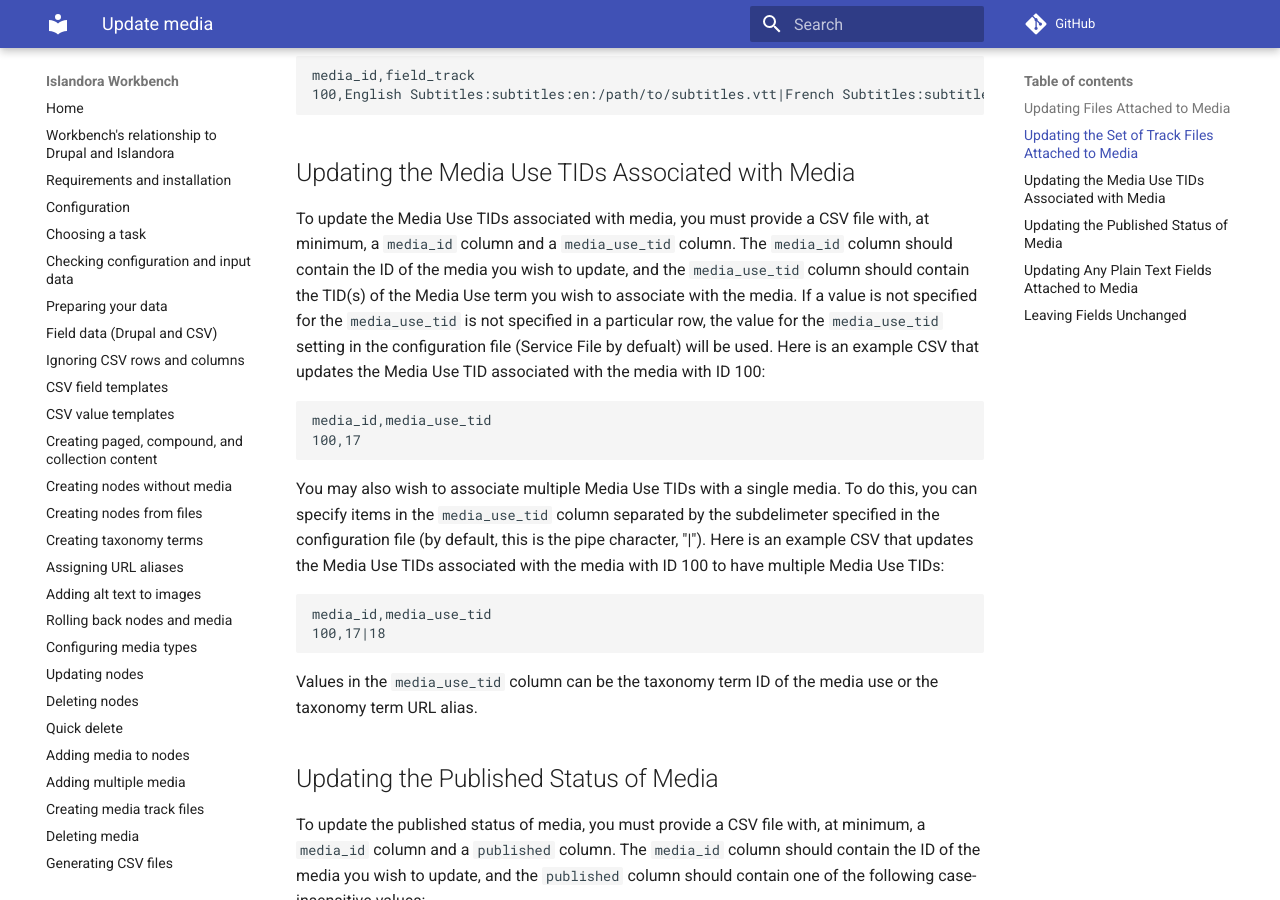
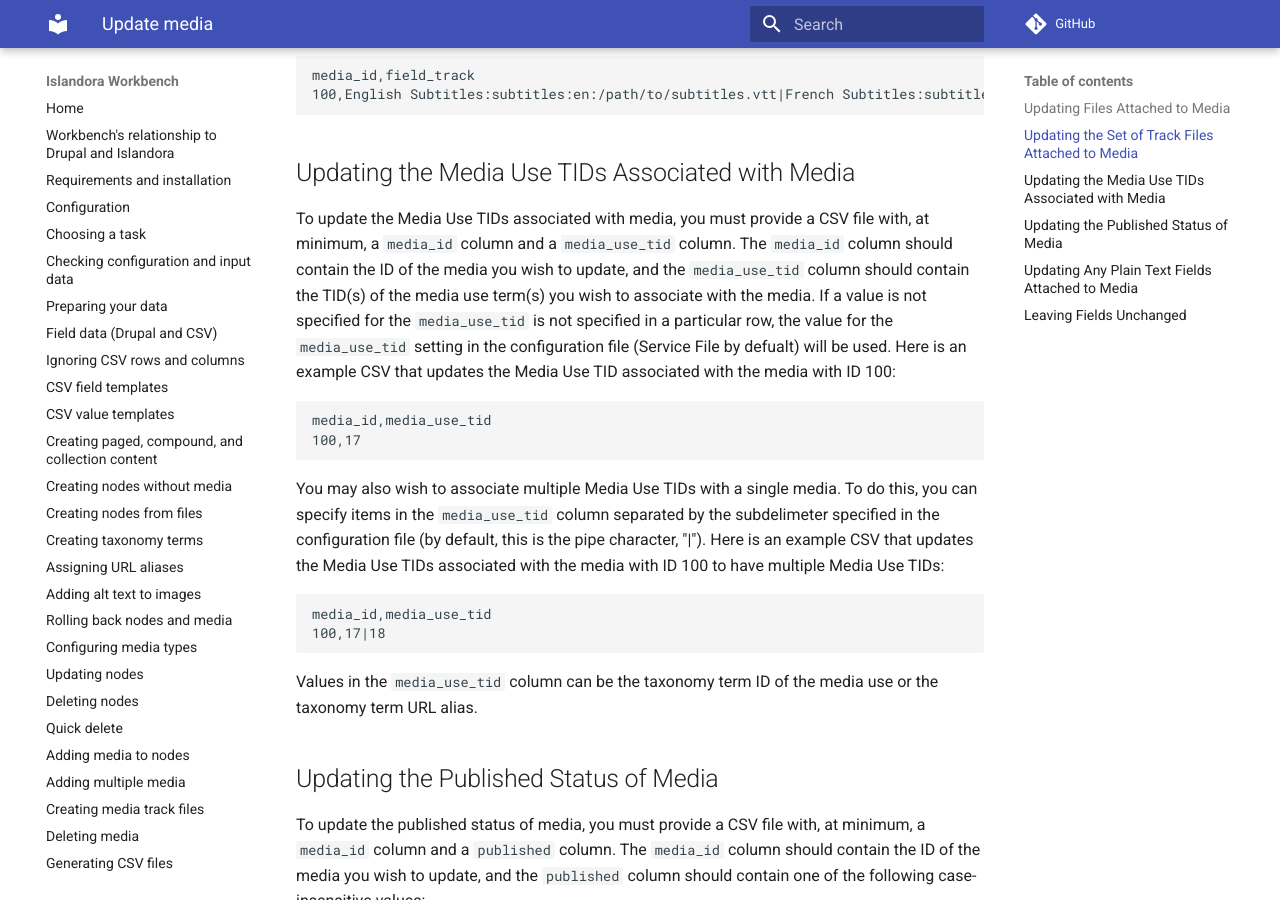
Before and after one commit to mjordan/islandora_workbench_docs, an MkDocs documentation site: the page built from docs/update_media.md, in a window 1280 px wide and 900 px high, scrolled down 2117 px. Built offline with MkDocs 1.6.1 and Material for MkDocs 9.7.7, drawn with Linux system fonts in a browser that asks for light colours; comment, search, counter and statistics services are not loaded.

````diff
--- a/docs/update_media.md
+++ b/docs/update_media.md
@@ -73,7 +73,7 @@ media_id,field_track
 ```
 
 ## Updating the Media Use TIDs Associated with Media
-To update the Media Use TIDs associated with media, you must provide a CSV file with, at minimum, a `media_id` column and a `media_use_tid` column. The `media_id` column should contain the ID of the media you wish to update, and the `media_use_tid` column should contain the TID(s) of the Media Use term you wish to associate with the media. If a value is not specified for the `media_use_tid` is not specified in a particular row, the value for the `media_use_tid` setting in the configuration file (Service File by defualt) will be used.
+To update the Media Use TIDs associated with media, you must provide a CSV file with, at minimum, a `media_id` column and a `media_use_tid` column. The `media_id` column should contain the ID of the media you wish to update, and the `media_use_tid` column should contain the TID(s) of the media use term(s) you wish to associate with the media. If a value is not specified for the `media_use_tid` is not specified in a particular row, the value for the `media_use_tid` setting in the configuration file (Service File by defualt) will be used.
 Here is an example CSV that updates the Media Use TID associated with the media with ID 100:
 
 ```text
````
